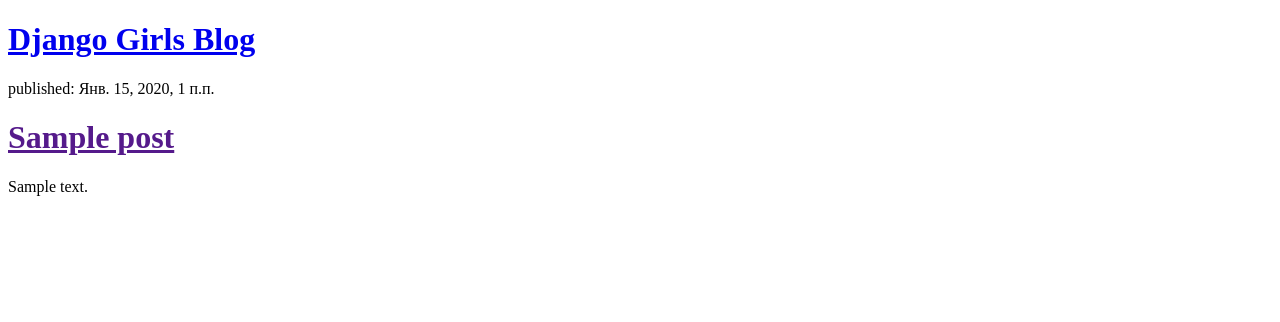
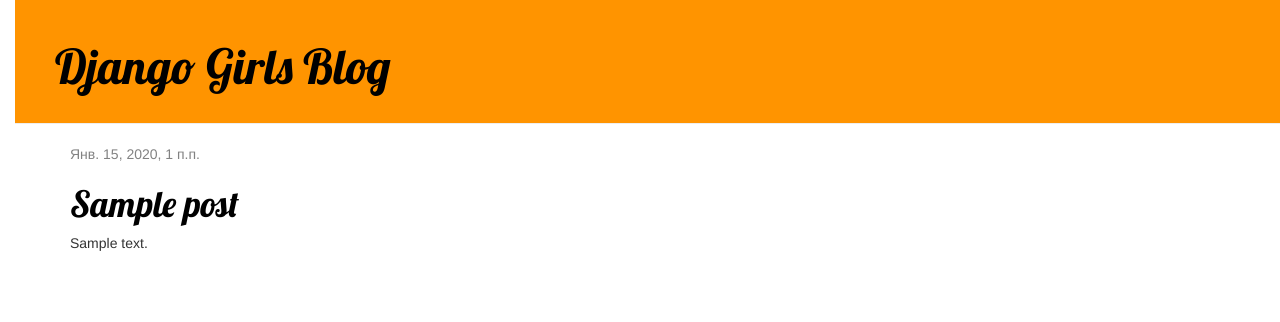
Before and after one commit to kitikov98/my-first-blog, a Django app: page / in a window 1280 px wide. Shown: the top 322 px of the page. Run offline with Django 3.2, Linux system fonts and the light colour scheme; tables that the repository leaves empty hold one stand-in row (values such as "Sample post"); some libraries are stand-ins or nearby versions.

Commit message:
Added view and template for detailed blog post as well as CSS for the site.

```diff
--- /dev/null
+++ b/blog/static/css/blog.css
@@ -0,0 +1,55 @@
+h1 a {
+    color: #FCA205;
+    font-family: 'Lobster';
+}
+
+body {
+    padding-left: 15px;
+}
+
+.page-header {
+    background-color: #ff9400;
+    margin-top: 0;
+    padding: 20px 20px 20px 40px;
+}
+
+.page-header h1, .page-header h1 a, .page-header h1 a:visited, .page-header h1 a:active {
+    color: #000000;
+    font-size: 36pt;
+    text-decoration: none;
+}
+
+.content {
+    margin-left: 40px;
+}
+
+h1, h2, h3, h4 {
+    font-family: 'Lobster', cursive;
+}
+
+.date {
+    color: #828282;
+}
+
+.save {
+    float: right;
+}
+
+.post-form textarea, .post-form input {
+    width: 100%;
+}
+
+.top-menu, .top-menu:hover, .top-menu:visited {
+    color: #ffffff;
+    float: right;
+    font-size: 26pt;
+    margin-right: 20px;
+}
+
+.post {
+    margin-bottom: 70px;
+}
+
+.post h1 a, .post h1 a:visited {
+    color: #000000;
+}
--- /dev/null
+++ b/blog/templates/blog/base.html
@@ -0,0 +1,26 @@
+<!DOCTYPE html>
+{% load static %}
+<html lang="en">
+    <head>
+        <meta charset="UTF-8">
+        <title>Django Girls blog</title>
+        <link rel="stylesheet" href="//maxcdn.bootstrapcdn.com/bootstrap/3.2.0/css/bootstrap.min.css">
+        <link rel="stylesheet" href="//maxcdn.bootstrapcdn.com/bootstrap/3.2.0/css/bootstrap-theme.min.css">
+        <link href="https://fonts.googleapis.com/css?family=Lobster&subset=latin,cyrillic" rel="stylesheet" type="text/css">
+        <link rel="stylesheet" href="{% static 'css/blog.css' %}">
+
+    </head>
+    <body>
+        <div class="page-header">
+            <h1><a href="/">Django Girls Blog</a></h1>
+        </div>
+        <div class="content container">
+            <div class="row">
+                <div class="col-md-8">
+                {% block content %}
+                {% endblock %}
+                </div>
+            </div>
+        </div>
+    </body>
+</html>
--- a/blog/templates/blog/post_list.html
+++ b/blog/templates/blog/post_list.html
@@ -1,20 +1,13 @@
-<!DOCTYPE html>
-<html lang="en">
-    <head>
-        <meta charset="UTF-8">
-        <title>Django Girls blog</title>
-    </head>
-    <body>
-        <div>
-            <h1><a href="/">Django Girls Blog</a></h1>
-        </div>
+{% extends 'blog/base.html' %}
 
-        {% for post in posts %}
-        <div>
-            <p>published: {{ post.published_date }}</p>
-            <h1><a href="">{{ post.title }}</a></h1>
+{% block content %}
+    {% for post in posts %}
+        <div class="post">
+            <div class="date">
+                {{ post.published_date }}
+            </div>
+            <h1><a href="{% url 'post_detail' pk=post.pk %}">{{ post.title }}</a></h1>
             <p>{{ post.text|linebreaksbr }}</p>
         </div>
-        {% endfor %}
-    </body>
-</html>
+    {% endfor %}
+{% endblock %}
--- a/blog/urls.py
+++ b/blog/urls.py
@@ -3,4 +3,5 @@ from . import views
 
 urlpatterns = [
     path('', views.post_list, name='post_list'),
+    path('post/<int:pk>/', views.post_detail, name='post_detail')
 ]
--- a/blog/views.py
+++ b/blog/views.py
@@ -1,10 +1,14 @@
 from django.shortcuts import render
 from .models import Post
 from django.utils import timezone
-
+from django.shortcuts import render, get_object_or_404
 
 def post_list(request):
     posts = Post.objects.filter(published_date__lte=timezone.now()).order_by('published_date')
     return render(request, 'blog/post_list.html', {'posts': posts})
 
+def post_detail(request, pk):
+    post = get_object_or_404(Post, pk=pk)
+    return render(request, 'blog/post_details.html', {'post' : post})
+
 # Create your views here.
```
Also changed, not shown: blog/templates/blog/post_details.html (added, +13 -0 lines).
